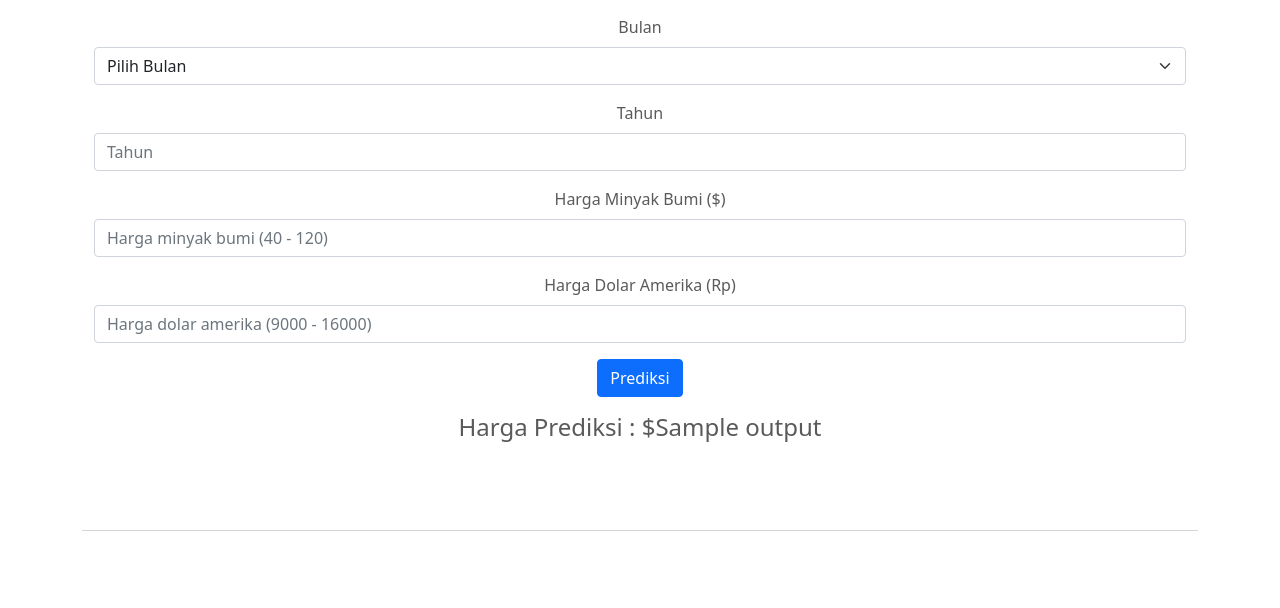
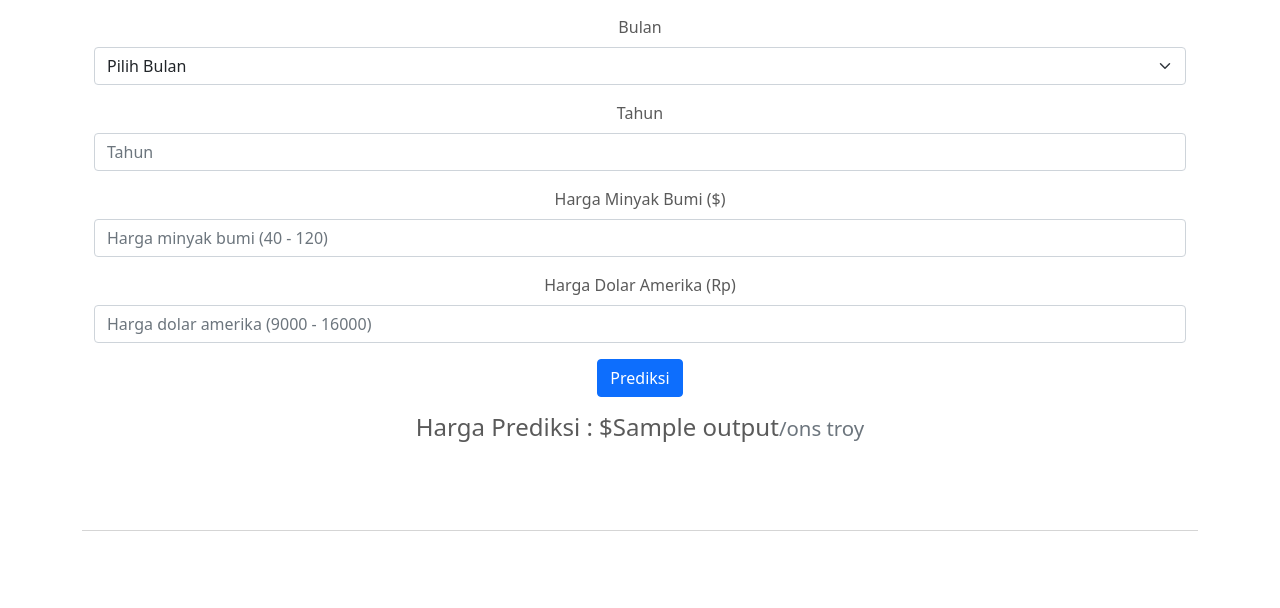
Before and after one commit to zidny-z/gold-price-hybridnn, a Flask app: template templates/index.html in a window 1280 px wide. Shown: the part 863-1471 px from the top of the page. Run offline with Flask 2, Linux system fonts and the light colour scheme; the template is opened without the code that fills it: most values are stand-ins (such as "Sample title", 1, 10 or a date in 2020); parts of the project's set-up code (start-up, migrations or seed data) failed here and were passed over; some libraries are stand-ins or nearby versions.

Commit message:
Update index.html

```diff
--- a/templates/index.html
+++ b/templates/index.html
@@ -180,7 +180,7 @@
 						</div>
 						<div class="text-center">
 							{% if output %}
-								<h4>Harga Prediksi : ${{ output }}</h4>
+								<h4>Harga Prediksi : ${{ output }}<span class="text-sm-start text-muted text-small">/ons troy</span></h4>
 							{% endif %}
 						</div>
 					</form>
```
